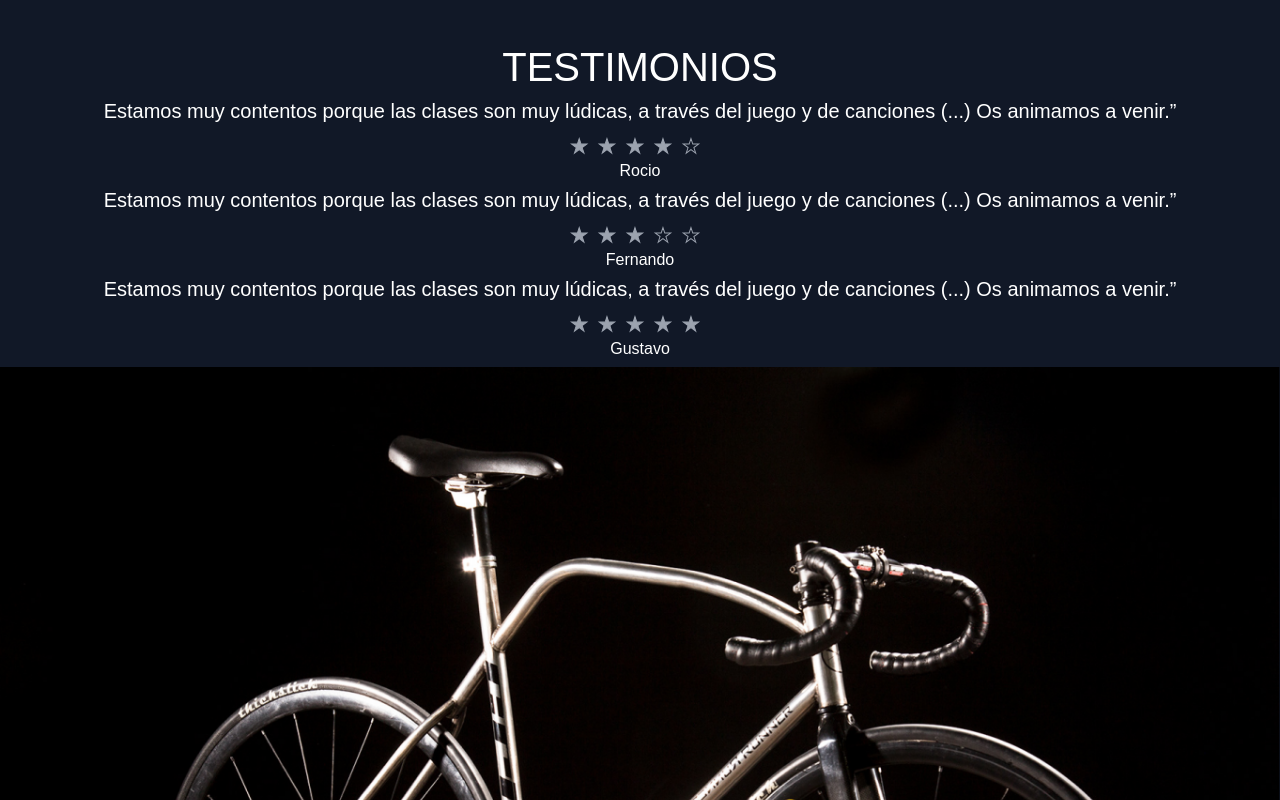
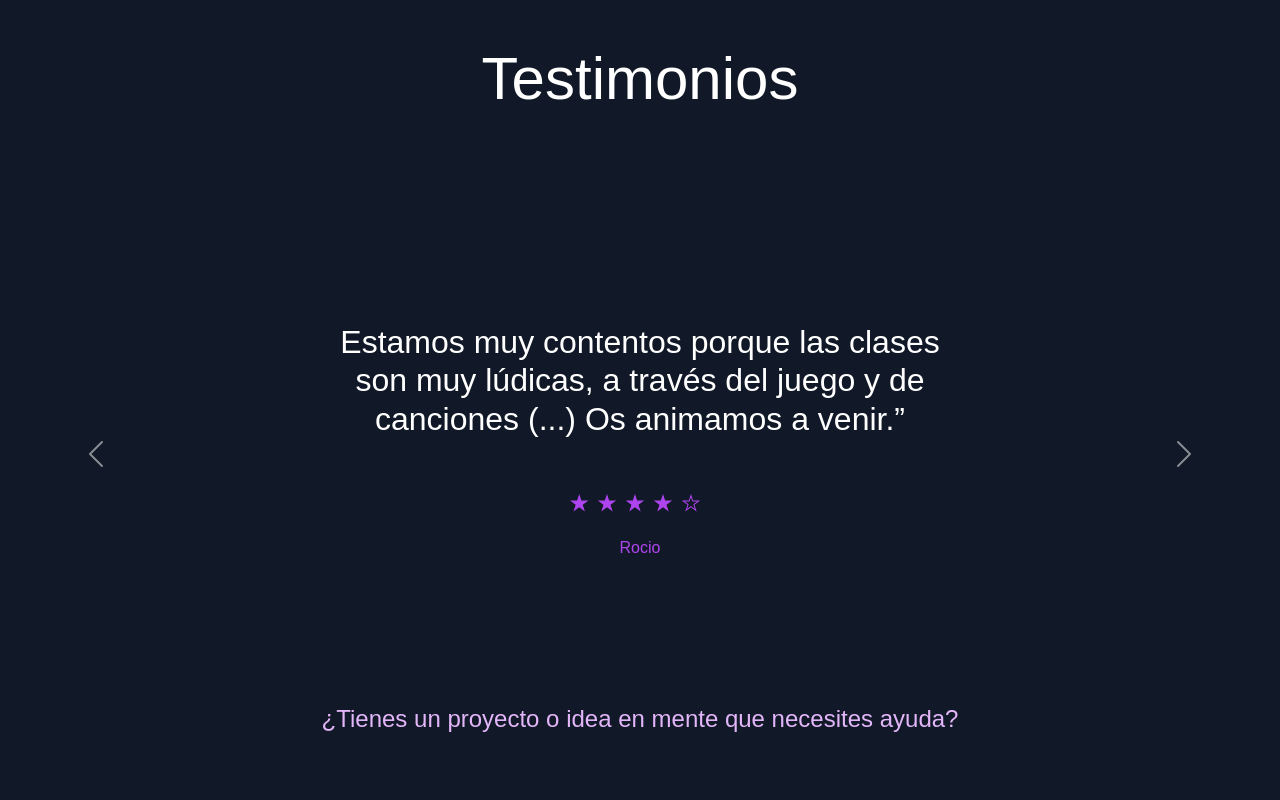
Before and after one commit to Nikkun13/TrabajoTop10, a React (Create React App) app: page / in a window 1280 px wide. Shown: the part 4560-5360 px from the top of the page. Built offline with nearby package versions, Linux system fonts and the light colour scheme.

Commit message:
Nico-testimoniosV1.1

```diff
--- a/src/App.css
+++ b/src/App.css
@@ -18,23 +18,6 @@
   color: white;
 }
 
-.radial {
-  width: 320px;height: 380px;
-  position: absolute;
-  top: 50vh;
-  left: -2%;
-
-  background: #E3B6F900 ; /* Opción para navegadores antiguos que no soportan el degradado css */
-  background: -moz-radial-gradient(center, ellipse cover, #E3B6F9 0%,#E3B6F900 70%); /* FF3.6+ */
-  background: -webkit-gradient(radial, center center, 0px, center center, 100%, color-stop(0%,#E3B6F9), color-stop(100%,#E3B6F900)); /* Chrome,Safari4+ */
-  background: -webkit-radial-gradient(center, ellipse cover, #E3B6F9 0%,#E3B6F900 70%); /* Chrome10+,Safari5.1+ */
-  background: -o-radial-gradient(center, ellipse cover, #E3B6F9 0%,#E3B6F900 70%); /* Opera 12+ */
-  background: -ms-radial-gradient(center, ellipse cover, #E3B6F9 0%,#E3B6F900 70%); /* IE10+ */
-  background: radial-gradient(ellipse at center, #E3B6F9 0%,#E3B6F900 70%);/* W3C */
-  filter: progid:DXImageTransform.Microsoft.gradient( startColorstr='#a4b357', endColorstr='#75890c',GradientType=1 ); /* IE6-9 versión alternativa con degradado horizontal */
-
-  }
-
 .error404 {
   padding: 25vh;
 }
--- a/src/components/Testimonials/Testimonials.css
+++ b/src/components/Testimonials/Testimonials.css
@@ -1,21 +1,30 @@
+.testimonioTitulo {
+    font-size: 60px;
+    padding-bottom: 200px;
+}
+
 .estrellasPintadas {
     font-size: 20px;
-    -webkit-text-stroke: 1px #9ca3af;
-    color: #9ca3af;
+    -webkit-text-stroke: 1px #AF45F0;
+    color: #AF45F0;
     letter-spacing: 10px;
 }
 
 .estrellasSinPintar {
     letter-spacing: 10px;
     font-size: 20px;
-    -webkit-text-stroke: 1px #9ca3af;
+    -webkit-text-stroke: 1px #AF45F0;
     color: transparent;
 }
 
 .testimonio {
-    font-size: 20px;
+    font-size: 32px;
+    margin: 0 25vw;
+    padding-bottom: 50px;
 }
 
-.testimonioItem {
-    justify-items: center;
+.nombreTestimonio {
+    font-size: 16px;
+    color: #AF45F0;
+    padding: 20px;
 }
--- a/src/components/Testimonials/Testimonials.js
+++ b/src/components/Testimonials/Testimonials.js
@@ -9,47 +9,20 @@ const Testimonials = () => {
   ></script>;
   return (
     <div id="testimonios" className="seccion">
-      <h1>TESTIMONIOS</h1>
-      <div className="wrapper">
-        <div className="sliderTestimonial">
-          <div className="testimonioItem">
-            <div className="testimonioCliente">
+      <h2 className="testimonioTitulo">Testimonios</h2>
+      <div id="carouseInterval" class="carousel slide" data-bs-ride="carousel">
+        <div class="carousel-inner">
+          <div class="carousel-item active" data-bs-interval="10000">
+          <div className="testimonioCliente">
               <h4 className="testimonio">
                 Estamos muy contentos porque las clases son muy lúdicas, a
                 través del juego y de canciones (...) Os animamos a venir.”
               </h4>
-              <spam className="estrellasPintadas">★★★★</spam>
-              <spam className="estrellasSinPintar">★</spam>
+                <spam className="estrellasPintadas">★★★★</spam>
+                <spam className="estrellasSinPintar">★</spam>
               <h6 className="nombreTestimonio">Rocio</h6>
             </div>
-          </div>
-          <div className="testimonioItem">
-            <div className="testimonioCliente">
-              <h4 className="testimonio">
-                Estamos muy contentos porque las clases son muy lúdicas, a
-                través del juego y de canciones (...) Os animamos a venir.”
-              </h4>
-              <spam className="estrellasPintadas">★★★</spam>
-              <spam className="estrellasSinPintar">★★</spam>
-              <h6 className="nombreTestimonio">Fernando</h6>
-            </div>
-          </div>
-          <div className="testimonioItem">
-            <div className="testimonioCliente">
-              <h4 className="testimonio">
-                Estamos muy contentos porque las clases son muy lúdicas, a
-                través del juego y de canciones (...) Os animamos a venir.”
-              </h4>
-              <spam className="estrellasPintadas">★★★★★</spam>
-              <h6 className="nombreTestimonio">Gustavo</h6>
-            </div>
-          </div>
-        </div>
-      </div>
-      <div id="carouseInterval" class="carousel slide" data-bs-ride="carousel">
-        <div class="carousel-inner">
-          <div class="carousel-item active" data-bs-interval="10000">
-            <img
+            {/* <img
               src="./images/carrusel-img-1.png"
               class="d-block w-100"
               alt="..."
@@ -61,10 +34,19 @@ const Testimonials = () => {
                 Videos y fotos promocionales de la marca, presentación de
                 productos.
               </p>
-            </div>
+            </div> */}
           </div>
           <div class="carousel-item" data-bs-interval="2000">
-            <img
+          <div className="testimonioCliente">
+              <h4 className="testimonio">
+                Estamos muy felices porque las clases son muy lúdicas, a
+                través del juego y de canciones (...) Os animamos a venir.”
+              </h4>
+                <spam className="estrellasPintadas">★★★</spam>
+                <spam className="estrellasSinPintar">★★</spam>
+              <h6 className="nombreTestimonio">Fernando</h6>
+            </div>
+            {/* <img
               src="./images/carrusel-img-1.png"
               class="d-block w-100"
               alt="..."
@@ -76,10 +58,18 @@ const Testimonials = () => {
                 Videos y fotos promocionales de la marca, presentación de
                 productos.
               </p>
-            </div>
+            </div> */}
           </div>
           <div class="carousel-item">
-            <img
+          <div>
+              <h4 className="testimonio">
+                Estamos muy animados porque las clases son muy lúdicas, a
+                través del juego y de canciones (...) Os animamos a venir.”
+              </h4>
+              <spam className="estrellasPintadas">★★★★★</spam>
+              <h6 className="nombreTestimonio">Gustavo</h6>
+            </div>
+            {/* <img
               src="./images/carrusel-img-1.png"
               class="d-block w-100"
               alt="..."
@@ -91,7 +81,7 @@ const Testimonials = () => {
                 Videos y fotos promocionales de la marca, presentación de
                 productos.
               </p>
-            </div>
+            </div> */}
           </div>
         </div>
         <button
```
